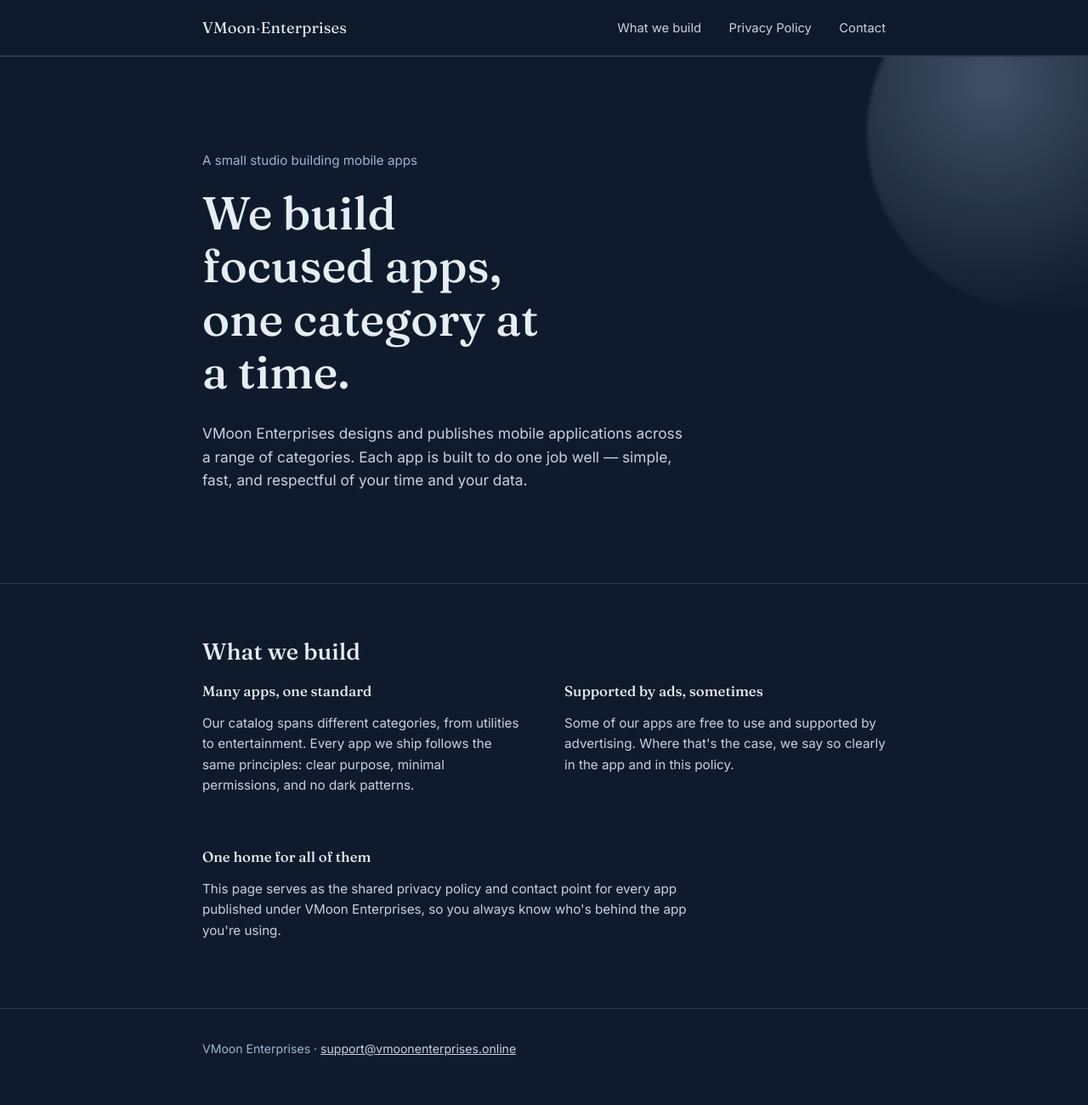
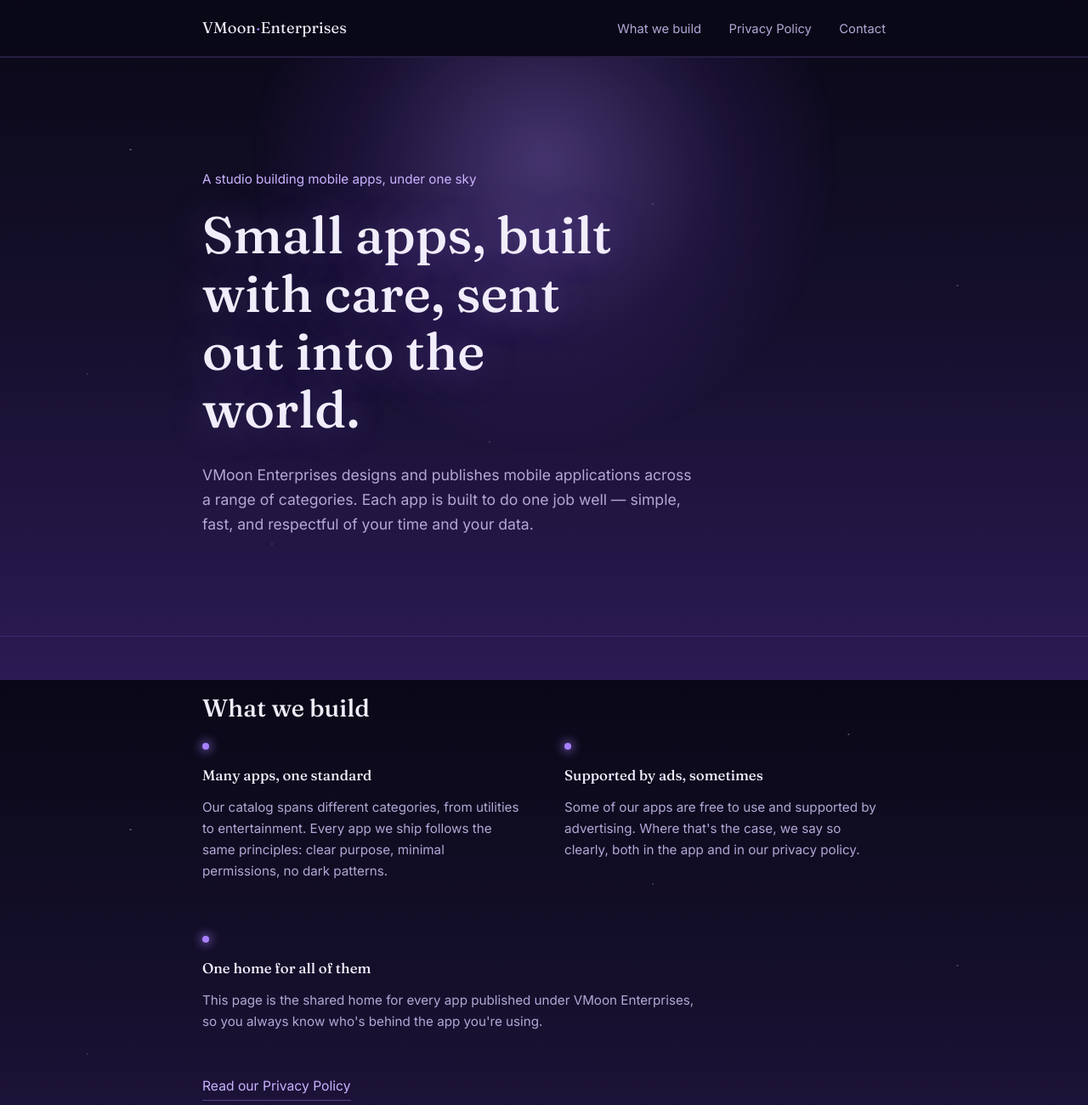
Before and after one commit to cheruiyotenock2580-web/vmoon-enterprises, a plain HTML site: page index.html in a window 1280 px wide. Shown: the top 1300 px of the page at 85% size. Drawn offline with Linux system fonts and the light colour scheme.

Commit message:
Add files via upload

```diff
--- a/index.html
+++ b/index.html
@@ -6,34 +6,46 @@
 <title>VMoon Enterprises</title>
 <link rel="preconnect" href="https://fonts.googleapis.com">
 <link rel="preconnect" href="https://fonts.gstatic.com" crossorigin>
-<link href="https://fonts.googleapis.com/css2?family=Fraunces:opsz,wght@9..144,400;9..144,500;9..144,600&family=Inter:wght@400;500;600&display=swap" rel="stylesheet">
+<link href="https://fonts.googleapis.com/css2?family=Fraunces:opsz,wght@9..144,400;9..144,500;9..144,600;9..144,700&family=Inter:wght@400;500;600&display=swap" rel="stylesheet">
 <style>
   :root{
-    --navy:#0F1B2D;
-    --navy-deep:#0A1220;
-    --moon:#E7ECF3;
-    --moonlight:#9FB4CE;
-    --silver:#C7D2E0;
-    --accent:#7FA8D9;
-    --line: rgba(231,236,243,0.14);
+    --void:#0A0817;
+    --deep:#150F2B;
+    --violet:#2B1A54;
+    --nebula:#6C3FC5;
+    --glow:#A780FF;
+    --glow-soft:#C9B3FF;
+    --moon:#F1EDFB;
+    --stardust:#B4A7D6;
+    --line: rgba(167,128,255,0.18);
     box-sizing:border-box;
     padding-top: env(safe-area-inset-top,0px);
     padding-bottom: env(safe-area-inset-bottom,0px);
   }
   *{box-sizing:border-box;}
-  html{scroll-behavior:smooth; scroll-padding-top: env(safe-area-inset-top,0px);}
+  html{scroll-behavior:smooth; scroll-padding-top: env(safe-area-inset-top,0px); height:100%;}
   body{
     margin:0;
-    background:var(--navy);
+    min-height:100%;
+    background:
+      radial-gradient(1.5px 1.5px at 12% 22%, rgba(255,255,255,0.55), transparent),
+      radial-gradient(1.5px 1.5px at 78% 8%, rgba(255,255,255,0.4), transparent),
+      radial-gradient(1px 1px at 45% 65%, rgba(255,255,255,0.45), transparent),
+      radial-gradient(1.5px 1.5px at 88% 42%, rgba(255,255,255,0.35), transparent),
+      radial-gradient(1px 1px at 25% 80%, rgba(255,255,255,0.4), transparent),
+      radial-gradient(1.5px 1.5px at 60% 30%, rgba(255,255,255,0.3), transparent),
+      radial-gradient(1px 1px at 8% 55%, rgba(255,255,255,0.35), transparent),
+      linear-gradient(180deg, var(--void) 0%, var(--deep) 45%, var(--violet) 100%);
+    background-attachment: fixed;
     color:var(--moon);
     font-family:'Inter',sans-serif;
-    line-height:1.6;
+    line-height:1.65;
     -webkit-font-smoothing:antialiased;
   }
   h1,h2,h3{
     font-family:'Fraunces',serif;
     font-weight:500;
-    line-height:1.15;
+    line-height:1.12;
     margin:0;
   }
   a{color:inherit;}
@@ -42,8 +54,8 @@
   header.top{
     position:sticky; top:0;
     top: env(safe-area-inset-top,0px);
-    background:rgba(15,27,45,0.88);
-    backdrop-filter: blur(8px);
+    background:rgba(10,8,23,0.75);
+    backdrop-filter: blur(10px);
     border-bottom:1px solid var(--line);
     z-index:10;
   }
@@ -56,58 +68,66 @@
     font-size:1.15rem;
     letter-spacing:0.01em;
   }
-  .brand .dot{color:var(--accent);}
+  .brand .dot{color:var(--glow);}
   nav a{
-    color:var(--silver);
+    color:var(--stardust);
     text-decoration:none;
     font-size:0.92rem;
     margin-left:28px;
+    transition:color 0.2s;
   }
   nav a:hover{color:var(--moon);}
 
   .hero{
-    padding:110px 0 90px;
+    padding:130px 0 100px;
     position:relative;
     overflow:hidden;
   }
   .hero::before{
     content:"";
     position:absolute;
-    top:-120px; right:-160px;
-    width:420px; height:420px;
+    top:-220px; left:50%;
+    transform:translateX(-50%);
+    width:680px; height:680px;
     border-radius:50%;
-    background: radial-gradient(circle at 35% 35%, rgba(159,180,206,0.35), rgba(159,180,206,0.02) 70%);
-    filter: blur(2px);
+    background: radial-gradient(circle, rgba(167,128,255,0.35) 0%, rgba(108,63,197,0.14) 45%, transparent 72%);
+    filter: blur(4px);
+    pointer-events:none;
   }
   .hero .kicker{
-    color:var(--moonlight);
+    color:var(--glow-soft);
     font-size:0.95rem;
-    margin-bottom:18px;
+    margin-bottom:20px;
+    position:relative;
   }
   .hero h1{
-    font-size:clamp(2.3rem, 5vw, 3.4rem);
-    max-width:11ch;
+    font-size:clamp(2.5rem, 5.5vw, 3.8rem);
+    max-width:12ch;
     color:var(--moon);
+    position:relative;
+    text-shadow: 0 0 46px rgba(167,128,255,0.35);
   }
   .hero p.lead{
-    margin-top:26px;
+    margin-top:28px;
     max-width:52ch;
-    color:var(--silver);
-    font-size:1.08rem;
+    color:var(--stardust);
+    font-size:1.1rem;
+    position:relative;
   }
 
   section{
-    padding:64px 0;
+    padding:68px 0;
     border-top:1px solid var(--line);
+    position:relative;
   }
   section h2{
-    font-size:1.7rem;
+    font-size:1.8rem;
     color:var(--moon);
     max-width:20ch;
-    margin-bottom:22px;
+    margin-bottom:24px;
   }
   section p{
-    color:var(--silver);
+    color:var(--stardust);
     max-width:62ch;
   }
 
@@ -117,6 +137,14 @@
     flex-wrap:wrap;
   }
   .row .col{flex:1 1 240px;}
+  .row .col .mark{
+    display:inline-block;
+    width:8px; height:8px;
+    border-radius:50%;
+    background:var(--glow);
+    box-shadow:0 0 12px 2px rgba(167,128,255,0.7);
+    margin-bottom:14px;
+  }
   .row .col h3{
     font-size:1.05rem;
     color:var(--moon);
@@ -125,46 +153,33 @@
   }
   .row .col p{font-size:0.95rem;}
 
+  .cta-line{
+    margin-top:36px;
+    display:inline-flex;
+    align-items:center;
+    gap:10px;
+    color:var(--glow-soft);
+    text-decoration:none;
+    font-size:0.98rem;
+    border-bottom:1px solid rgba(167,128,255,0.4);
+    padding-bottom:3px;
+    transition: border-color 0.2s, color 0.2s;
+  }
+  .cta-line:hover{color:var(--moon); border-color:var(--glow);}
+
   footer{
     border-top:1px solid var(--line);
     padding:36px 0 calc(36px + env(safe-area-inset-bottom,0px));
-    color:var(--moonlight);
+    color:var(--stardust);
     font-size:0.88rem;
   }
-  footer a{color:var(--silver); text-decoration:underline;}
-
-  /* Privacy policy */
-  #privacy{background:var(--navy-deep);}
-  #privacy .updated{
-    color:var(--moonlight);
-    font-size:0.88rem;
-    margin-bottom:34px;
-  }
-  #privacy h3{
-    font-family:'Fraunces',serif;
-    font-weight:500;
-    font-size:1.2rem;
-    color:var(--moon);
-    margin:34px 0 12px;
-  }
-  #privacy p, #privacy li{
-    color:var(--silver);
-    max-width:66ch;
-    font-size:0.98rem;
-  }
-  #privacy ul{padding-left:20px; margin:10px 0;}
-  #privacy li{margin-bottom:6px;}
-
-  @media (prefers-color-scheme: light){
-    :root:not([data-theme="dark"]){
-      /* Design is intentionally dark-themed regardless of system preference */
-    }
-  }
+  footer a{color:var(--stardust); text-decoration:underline;}
+  footer a:hover{color:var(--moon);}
 
   @media (max-width:600px){
     nav a{margin-left:16px; font-size:0.85rem;}
-    .hero{padding:80px 0 60px;}
-    .row{gap:30px;}
+    .hero{padding:96px 0 70px;}
+    .row{gap:32px;}
   }
 </style>
 </head>
@@ -183,8 +198,8 @@
 
 <section class="hero">
   <div class="wrap">
-    <div class="kicker">A small studio building mobile apps</div>
-    <h1>We build focused apps, one category at a time.</h1>
+    <div class="kicker">A studio building mobile apps, under one sky</div>
+    <h1>Small apps, built with care, sent out into the world.</h1>
     <p class="lead">VMoon Enterprises designs and publishes mobile applications across a range of categories. Each app is built to do one job well — simple, fast, and respectful of your time and your data.</p>
   </div>
 </section>
@@ -194,22 +209,24 @@
     <h2>What we build</h2>
     <div class="row">
       <div class="col">
+        <span class="mark"></span>
         <h3>Many apps, one standard</h3>
-        <p>Our catalog spans different categories, from utilities to entertainment. Every app we ship follows the same principles: clear purpose, minimal permissions, and no dark patterns.</p>
+        <p>Our catalog spans different categories, from utilities to entertainment. Every app we ship follows the same principles: clear purpose, minimal permissions, no dark patterns.</p>
       </div>
       <div class="col">
+        <span class="mark"></span>
         <h3>Supported by ads, sometimes</h3>
-        <p>Some of our apps are free to use and supported by advertising. Where that's the case, we say so clearly in the app and in this policy.</p>
+        <p>Some of our apps are free to use and supported by advertising. Where that's the case, we say so clearly, both in the app and in our privacy policy.</p>
       </div>
       <div class="col">
+        <span class="mark"></span>
         <h3>One home for all of them</h3>
-        <p>This page serves as the shared privacy policy and contact point for every app published under VMoon Enterprises, so you always know who's behind the app you're using.</p>
+        <p>This page is the shared home for every app published under VMoon Enterprises, so you always know who's behind the app you're using.</p>
       </div>
     </div>
+    <a class="cta-line" href="privacy.html">Read our Privacy Policy</a>
   </div>
 </section>
-
-
 
 <footer id="contact">
   <div class="wrap">
```
Also changed, not shown: privacy.html (+71 -46 lines).
